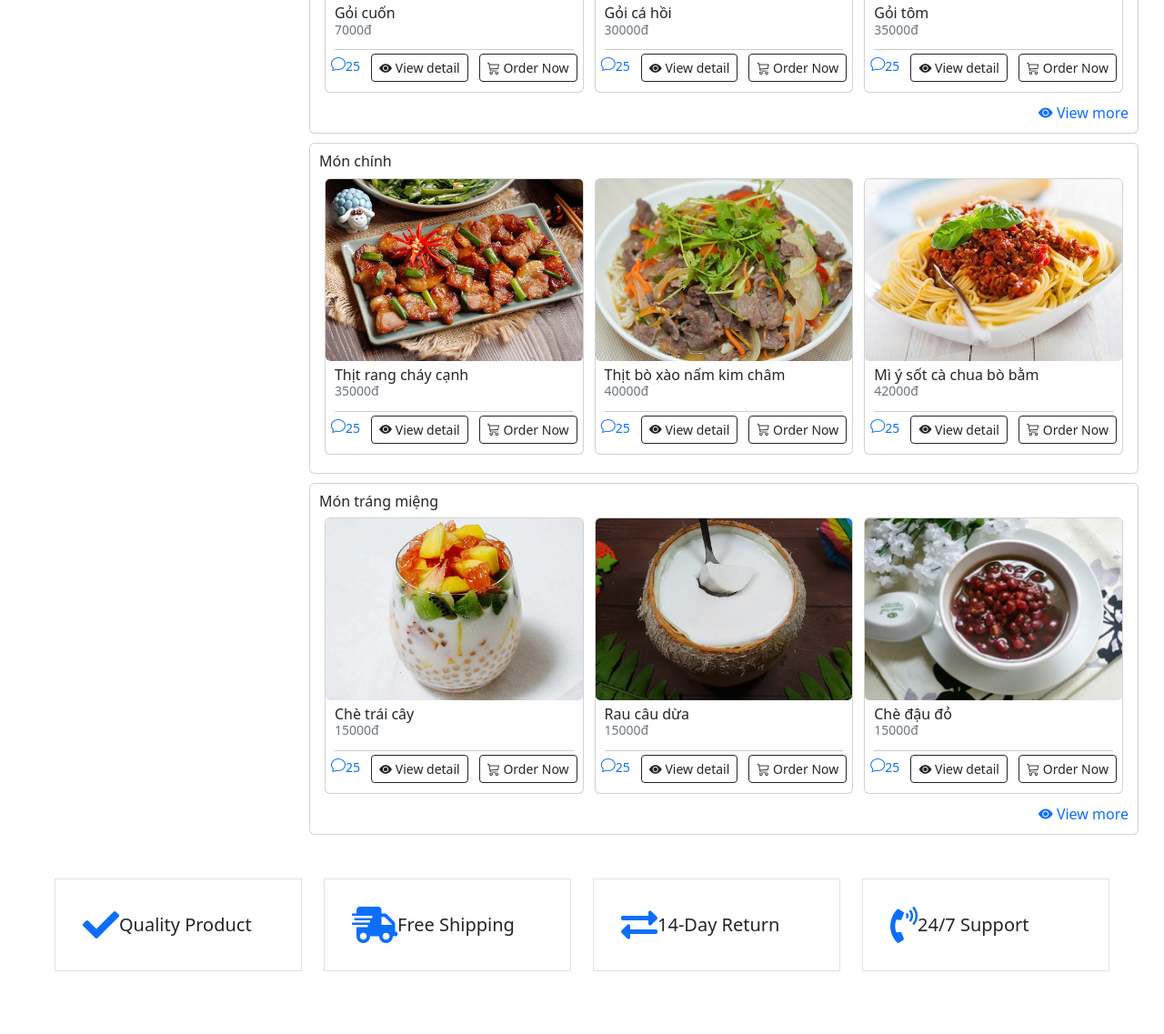
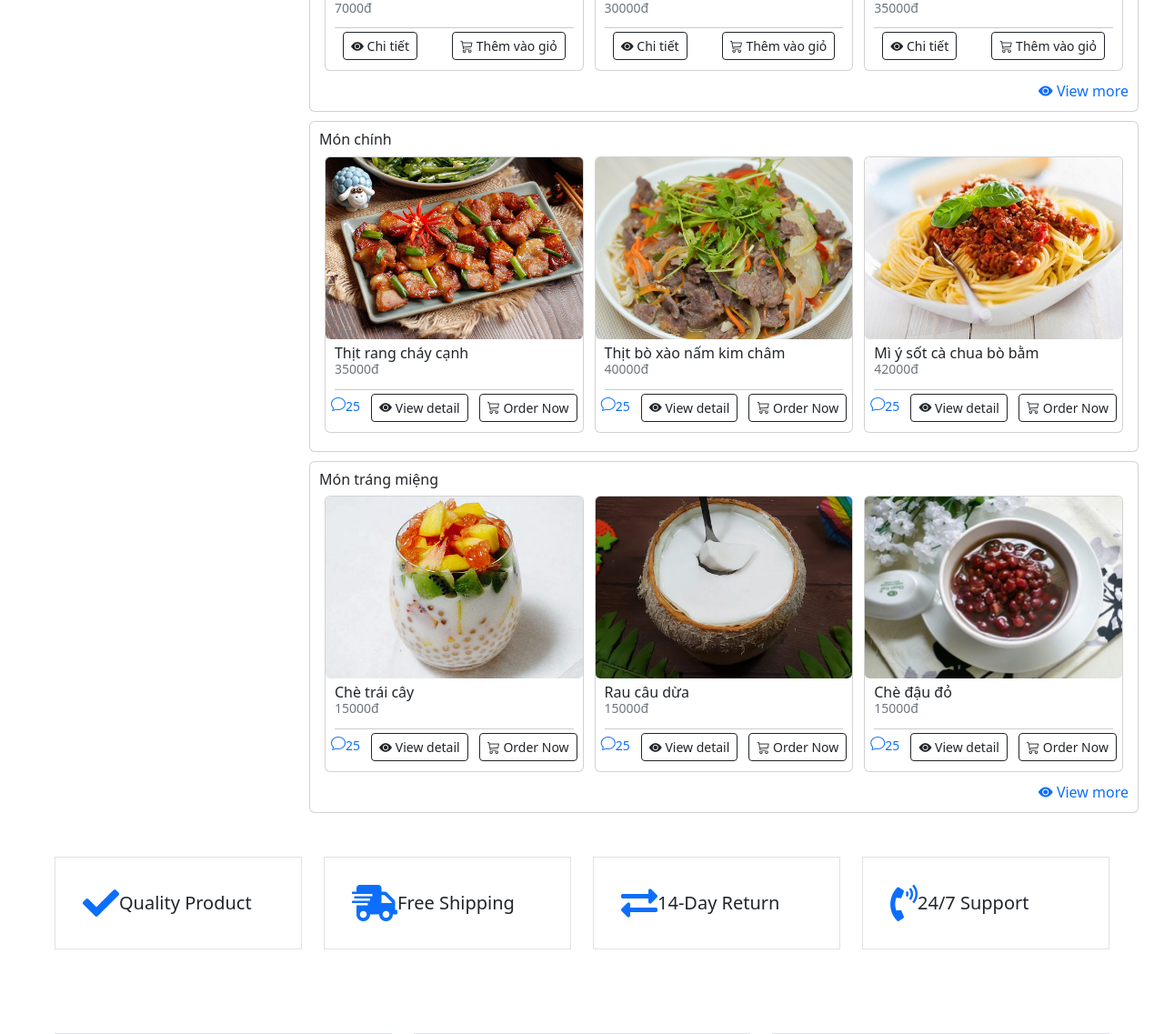
Before and after one commit to tien2032002/Web-Designer-Asm, a PHP site: page /menu in a window 1280 px wide. Shown: the part 461-1598 px from the top of the page at 91% size. Run offline with PHP 8.4, Linux system fonts and the light colour scheme; a user stored in the database is signed in; data comes from the database, SQL or seed files in the repository; some libraries are stand-ins or nearby versions.

Commit message:
add add-to-cart

```diff
--- a/control/user_controller.php
+++ b/control/user_controller.php
@@ -81,7 +81,6 @@
             //check session
             //if dont have session, display error and exit
             if(!isset($_SESSION)) session_start();
-            var_dump($_SESSION);
             if (isset($_SESSION['role']) && $_SESSION['role'] == 'user') {
                 include("model/customer_db.php");
                 $data = array("userObj" => getCustomerById($_SESSION['id']));
@@ -135,13 +134,15 @@
 
         function dish_detail() {
             include("model\product_db.php");
-            session_start();
-            if (isset($_SESSION['userObj'])) {
+            include('model\customer_db.php');
+            if (!isset($_SESSION)) session_start();
+            if (isset($_SESSION['role']) && $_SESSION['role'] == 'user') {
                 $getProductObj = getProductById($_GET['id']);
-                if ($getProductObj == 'invalid id') echo 'wrong id';
+                if ($getProductObj == 'invalid id') echo header("Location: /error");
                 else {
                     $data = array('productObj' => $getProductObj,
-                                'relatedProduct' => get3RandomProduct(json_decode($getProductObj)->type, $_GET['id']));
+                                'relatedProduct' => get3RandomProduct(json_decode($getProductObj)->type, $_GET['id']),
+                                'userObj' => getCustomerById($_SESSION['id']));
                     $this->render('view\html\UI_user\dish_detail', $data);
                 }
             }
@@ -166,5 +167,40 @@
             changeInfor($changeErr);
             $this->render('view\html\UI_user\profile_user', $changeErr);
         }
+
+        function cart_dropdown() {
+            $this->render('view\html\UI_user\component\cart_dropdown');
+        }
+
+        function addToCart() {
+
+            if (isset($_SESSION['role']) && $_SESSION['role'] == 'user') {
+                if (isset($_GET['productID']) && isset($_GET['productQuantity'])) {
+                    if (!isset($_COOKIE['cartArr'])) {
+                        //if cookie dont have variable cartArr yet
+                        //create a array
+                        //and save product id & product quantity
+                        //change that array to json and save to cookie
+                        $cart = array();
+                        $cart[(int)$_GET['productID']] = (int)$_GET['productQuantity'];
+                        setcookie('cartArr', json_encode($cart), time() + (86400*7));
+
+                    }
+                    else {
+                        //if exist cookie,
+                        //add new element to array
+                        //if product id already exist
+                        //add product quantity
+
+                        $cart = json_decode($_COOKIE['cartArr'], true);
+                        if (isset($cart[$_GET['productID']])) $cart[$_GET['productID']] = (int)$cart[$_GET['productID']] + (int)$_GET['productQuantity'];
+                        else $cart[$_GET['productID']] = $_GET['productQuantity'];
+                        setcookie('cartArr', json_encode($cart), time() + (86400*7));
+                    }
+                }
+                header("Location: index.php?controller=user&action=cart_dropdown");
+            }
+            else header('Location: /error');
+        }
     }
 ?>
--- a/index.php
+++ b/index.php
@@ -60,6 +60,5 @@
           break;
       }
     }
-    echo $controller;
       require_once('route.php');
 ?>
--- a/model/product_db.php
+++ b/model/product_db.php
@@ -100,4 +100,5 @@
                              'dessertList' => $dessertList);
         return json_encode($arrayResult);
     }
+
 ?>
--- a/route.php
+++ b/route.php
@@ -2,7 +2,7 @@
     //list of controllers and action
     $controllers = array('guest' => ['home_page', 'login', 'signup', 'login_manager', 'dish_list', 'dish_detail', 'menu'],
                          'user' => ['home_page_user', 'signup', 'login', 'logout', 'profile_user', 'dish_list', 'dish_detail',
-                                    'menu', 'change_info', 'profile_user_tab'],
+                                    'menu', 'change_info', 'profile_user_tab', 'cart_dropdown', "addToCart"],
                          'manager' => ['home_page_manager', 'manage_employee', 'login', 'logout', 'add_employee',
                                        'delete_employee', 'update_employee'],
                          'employee');
--- a/view/html/UI_user/component/topbar.php
+++ b/view/html/UI_user/component/topbar.php
@@ -25,7 +25,11 @@
                         <span class="badge">0</span>
                     </a>
                     <!-- Cart Popup Start -->
-                    <?php include 'cart_dropdown.php'; ?>
+                    <div id="cart_drop">
+                        <script>
+                            loadXMLDoc('index.php?controller=user&action=cart_dropdown', 'cart_drop');
+                        </script>
+                    </div>
                     <!-- Cart Popup End -->
                 </div>
             </div>
--- a/view/html/UI_user/dish_list.php
+++ b/view/html/UI_user/dish_list.php
@@ -163,19 +163,15 @@
 
                         <div class="item-comment-count d-flex justify-content-around align-items-center">
 
-                            <a href="#" class="d-flex text-decoration-none">
-                                <i class="bi bi-chat"></i>
-                                <div class="comment-quantity"><small>25</small></div>
-                            </a>
                             <!-- view detail btn -->
-                            <a href="index.php?controller=guest&action=dish_detail&id='.$product->id.'" class="btn btn-outline-dark btn-sm mt-1 ">
+                            <a href="dish-detail/'.UrlNormal($product->name).'/'.$product->id.'" class="btn btn-outline-dark btn-sm mt-1 ">
                                 <i class="bi bi-eye-fill"></i>
-                                View detail
+                                Chi tiết
                             </a>
                             <!-- order btn -->
-                            <a href="#" class="btn btn-outline-dark btn-sm mt-1 ">
+                            <a onclick="loadXMLDoc(\'index.php?controller=user&action=addToCart&productID='.$product->id.'&productQuantity=1\', \'cart_drop\');" class="btn btn-outline-dark btn-sm mt-1 ">
                                 <i class="bi bi-cart3"></i>
-                                Order Now
+                                Thêm vào giỏ
                             </a>
                         </div>
                     </div>
--- a/view/html/UI_user/home_page_user.php
+++ b/view/html/UI_user/home_page_user.php
@@ -32,7 +32,7 @@
 
                 success: function( strData ){
                     document.getElementById(id).innerHTML = strData;
-                    // console.log("do")
+                    console.log("do")
                     const items = document.querySelectorAll(".carousel-menu");
 
                     items.forEach((el) => {
@@ -42,7 +42,6 @@
                             if (!next) {
                                 // wrap carousel by using first child
                                 next = items[0]
-                                console.log([el])
                             }
                             let cloneChild = next.cloneNode(true)
                             el.appendChild(cloneChild.children[0])
--- a/view/html/UI_user/menu_user.php
+++ b/view/html/UI_user/menu_user.php
@@ -212,19 +212,15 @@
 
                                                     <div class="item-comment-count d-flex justify-content-around align-items-center">
 
-                                                        <a href="#" class="d-flex text-decoration-none">
-                                                            <i class="bi bi-chat"></i>
-                                                            <div class="comment-quantity"><small>25</small></div>
-                                                        </a>
                                                         <!-- view detail btn -->
                                                         <a href="index.php?controller=guest&action=dish_detail&id='.$starter->id.'" class="btn btn-outline-dark btn-sm mt-1 ">
                                                             <i class="bi bi-eye-fill"></i>
-                                                            View detail
+                                                            Chi tiết
                                                         </a>
                                                         <!-- order btn -->
-                                                        <a href="#" class="btn btn-outline-dark btn-sm mt-1 ">
+                                                        <a href="" class="btn btn-outline-dark btn-sm mt-1 ">
                                                             <i class="bi bi-cart3"></i>
-                                                            Order Now
+                                                            Thêm vào giỏ
                                                         </a>
                                                     </div>
                                                 </div>
```
Also changed, not shown: view/html/UI_user/component/cart_dropdown.php (+33 -4 lines), view/html/UI_user/dish_detail.php (+6 -6 lines), .htaccess.
